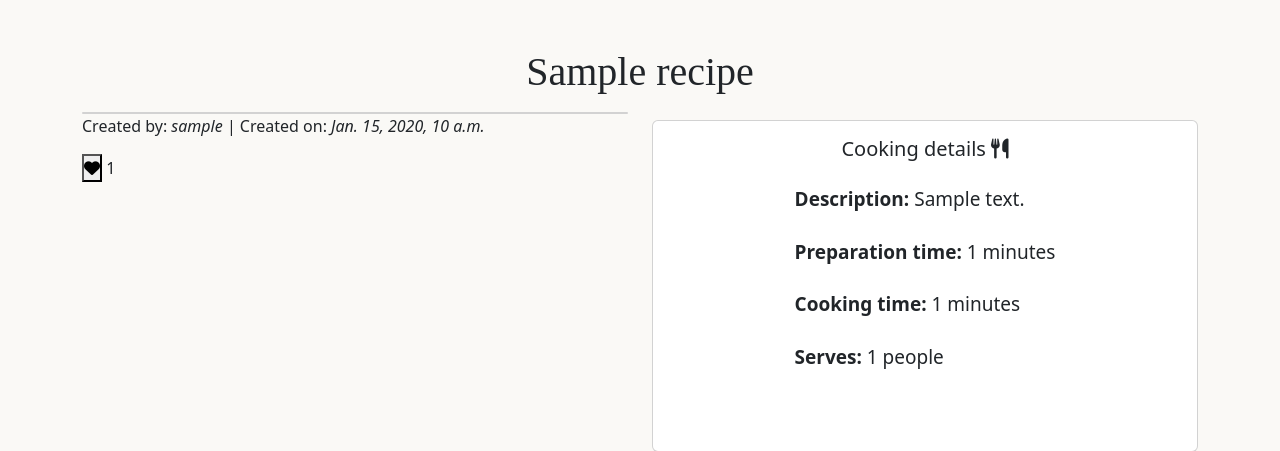
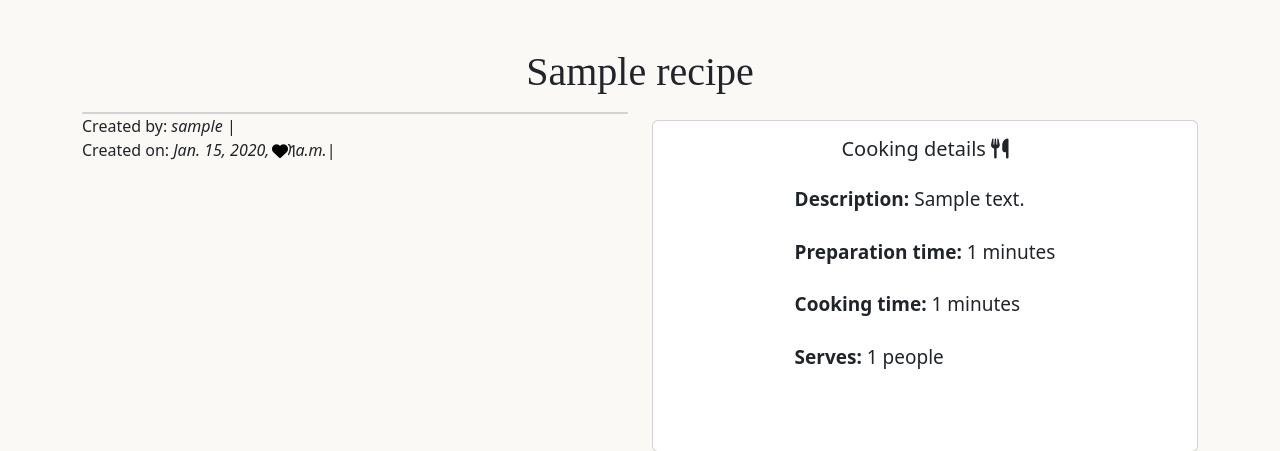
Before and after one commit to Squirkey89/EasyRecipe, a Django app: a page that uses templates/base.html in a window 1280 px wide. Shown: the part 99-550 px from the top of the page. Run offline with Django 3.2, Linux system fonts and the light colour scheme; a user stored in the database is signed in; tables that the repository leaves empty hold one stand-in row (values such as "Sample post"); some libraries are stand-ins or nearby versions.

Commit message:
Added summernote config to settings to customize size and styled like button

```diff
--- a/recipes/forms.py
+++ b/recipes/forms.py
@@ -11,6 +11,14 @@ class RecipeForm(ModelForm):
         fields = ['title', 'description', 'prep_time', 'cook_time',
             'serves', 'ingredients', 'instructions', 'featured_image' ]
 
+        widgets = {
+            'ingredients': SummernoteWidget(),
+            'instructions': SummernoteWidget(),
+        }
+
+    def __init__(self, *args, **kwargs):
+        super(RecipeForm, self).__init__(*args, **kwargs)
+
 
 class CommentForm(forms.ModelForm):
     class Meta:
--- a/static/css/style.css
+++ b/static/css/style.css
@@ -275,10 +275,6 @@ h1{
 }
 
 
-#card-btn{
-    bottom: 150px;
-}
-
 /*--------register create recipe-----------*/
 
 .asteriskField {
@@ -301,6 +297,26 @@ h1{
 .comment-p{
     font-size: 16px;
     text-align: center;
+}
+
+/*--------like button-----------*/
+
+.btn-like{
+    background-color: #FAF9F6 !important;
+    border: none;
+    position: absolute;
+    top : 25px;
+    right : 340px;
+
+}
+.num-likes{
+    position: absolute;
+    top : 25px;
+    right : 330px;
+
+}
+.like_recipe{
+    position: relative;
 }
 
 /*--------media queries-----------*/
--- a/templates/base.html
+++ b/templates/base.html
@@ -9,7 +9,9 @@
     <title>Easy Recipes</title>
     <link rel="stylesheet" href="{% static 'css/style.css' %}">
     <link rel="stylesheet" href="https://cdn.jsdelivr.net/npm/bootstrap@5.2.0-beta1/dist/css/bootstrap.min.css">
-    <script src="https://code.jquery.com/jquery-3.3.1.slim.min.js"></script>
+    <link href="https://cdn.jsdelivr.net/npm/summernote@0.8.18/dist/summernote.min.css" rel="stylesheet">
+    <script src="https://cdn.jsdelivr.net/npm/summernote@0.8.18/dist/summernote.min.js"></script>
+    <script src="https://code.jquery.com/jquery-3.6.0.min.js" integrity="sha256-/xUj+3OJU5yExlq6GSYGSHk7tPXikynS7ogEvDej/m4=" crossorigin="anonymous"></script>
     <script src="https://cdn.jsdelivr.net/npm/bootstrap@5.2.0-beta1/dist/js/bootstrap.bundle.min.js"></script>
     <script src="https://kit.fontawesome.com/97488dfb41.js" crossorigin="anonymous"></script>
 </head>
--- a/templates/recipe.html
+++ b/templates/recipe.html
@@ -25,7 +25,7 @@
                         </div>
                     </ul>
                         <div class="text-center mb-5">
-                            <a href="{% url 'recipe_detail' recipe.slug %}" class="btn btn-secondary right mb-2 align-center" id="card-btn">View Recipe</a>
+                            <a href="{% url 'recipe_detail' recipe.slug %}" class="btn btn-secondary align-center mt-auto" id="card-btn">View Recipe</a>
                     </div>
             </div>
             </div>
--- a/templates/recipe_detail.html
+++ b/templates/recipe_detail.html
@@ -20,8 +20,8 @@
                 {% endif %}
             </div>
                 <div class="like_recipe">
-                    <p class="post-subtitle text">Created by: <em>{{ recipe.author }}</em> | Created on:
-                        <em>{{ recipe.created_on }}</em>
+                    <p class="post-subtitle text">Created by: <em>{{ recipe.author }}</em> | <br>Created on:
+                        <em>{{ recipe.created_on }}</em>|<br>
                     {% if user.is_authenticated %}
                     <form action="{% url 'recipe_like' recipe.slug %}" class="d-inline" method="POST">
                         {% csrf_token %}
@@ -41,7 +41,7 @@
 
                     <span class="text-secondary"><i class="far fa-heart"></i></span>
                     {% endif %}
-                    <span class="text-seconday"> {{ recipe.number_of_likes }}</span>
+                    <span class="text-seconday num-likes"> {{ recipe.number_of_likes }}</span>
                 </div>
     </div>
     <div class="col-sm-6 mt-3">
@@ -64,12 +64,12 @@
 <!--------ingredients and instructions----------->
 <div class="container card mb-5 mt-5">
     <div class="row">
-        <div class="col mt-5 ">
+        <div class="summernote mt-5 ">
             <u>
                 <h3>Ingredients</h3>
             </u>
             <p>{{ recipe.ingredients|safe }}</p>
-            <div class="col mt-5 mb-5">
+            <div class="summernote mt-5 mb-5">
                 <u>
                     <h3>Instructions</h3>
                 </u>
```
Also changed, not shown: easyrecipes2022/settings.py (+8 -1 lines).
